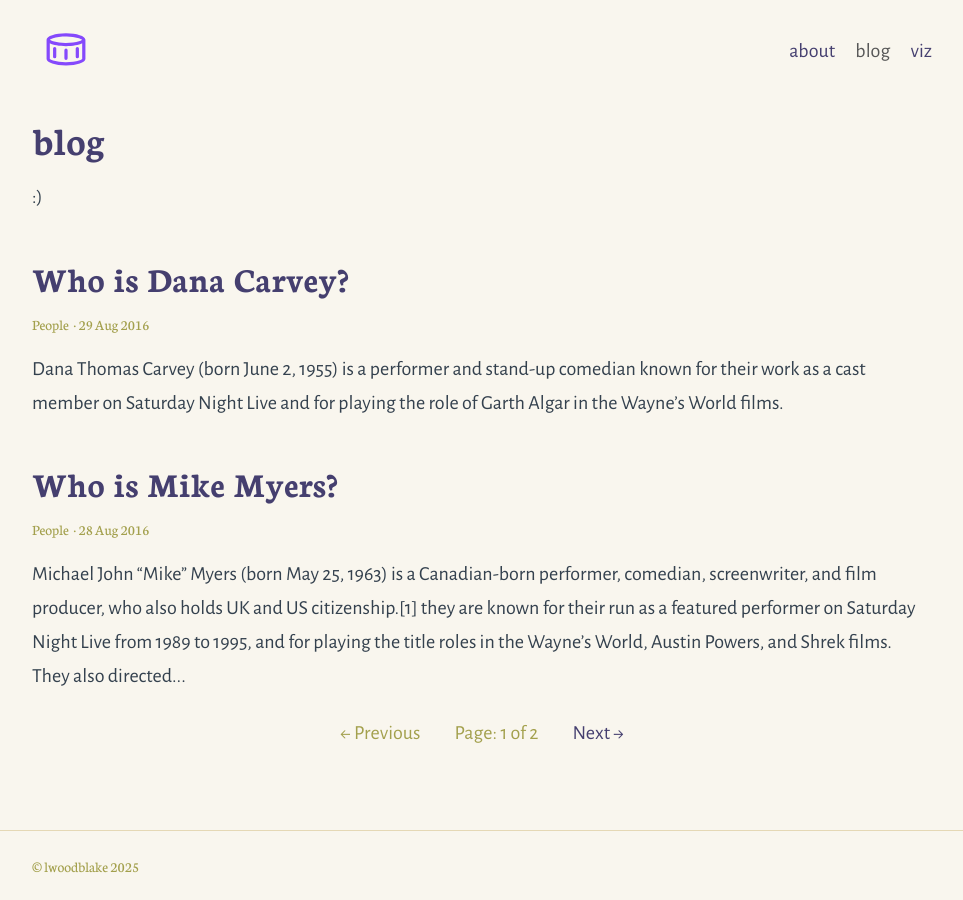
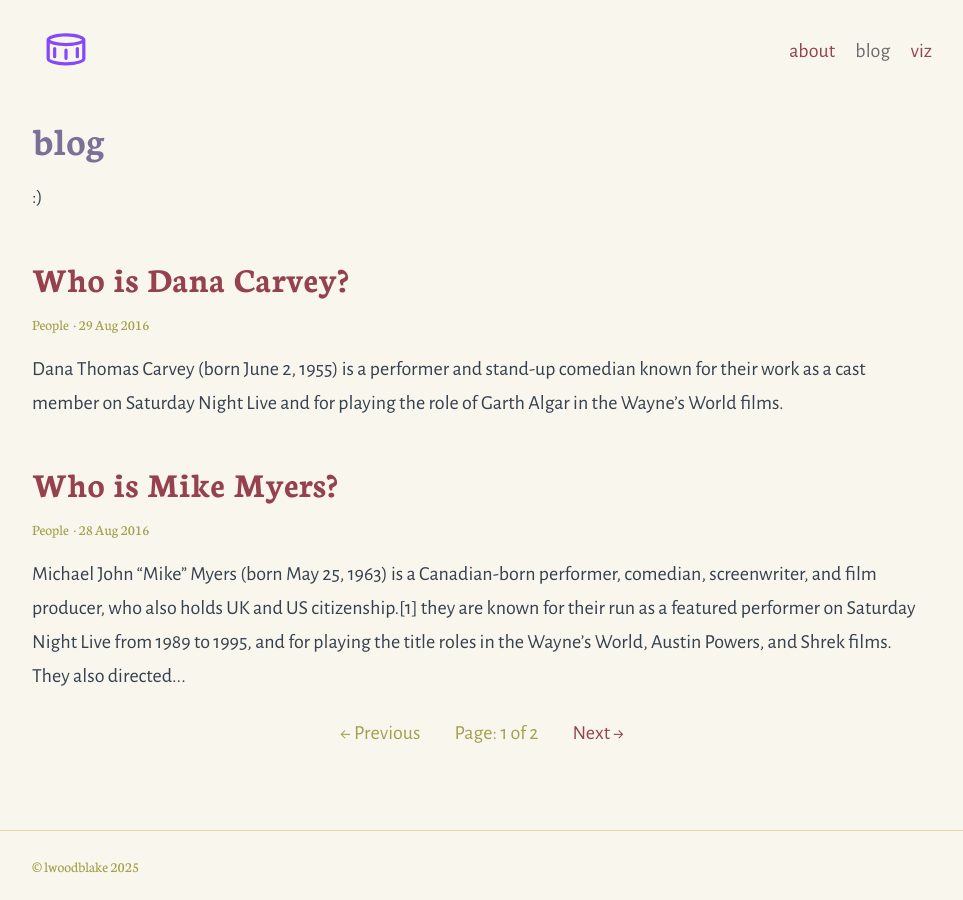
Before and after one commit to lwoodblake/lwoodblake.github.io, a Jekyll site: the page built from index.html, in a window 1280 px wide. Shown: the whole page, without its empty margins (158-1121 px from the left). Built offline with Jekyll 4.4.1, drawn with Linux system fonts in a browser that asks for light colours; the list of posts is cut into pages by our own code.

Commit message:
Update _colors.scss

```diff
--- a/_sass/_colors.scss
+++ b/_sass/_colors.scss
@@ -1,7 +1,7 @@
 // Colours
 $bodyColour: #34414e;
-$headingColour: #453F6F;
-$linkColour: #453F6F;
+$headingColour: #7D7098;
+$linkColour: #95424e;
 $hoverColour: #a3a04d;
 $captionColour: #a3a04d;
 $white: #fff;
```
